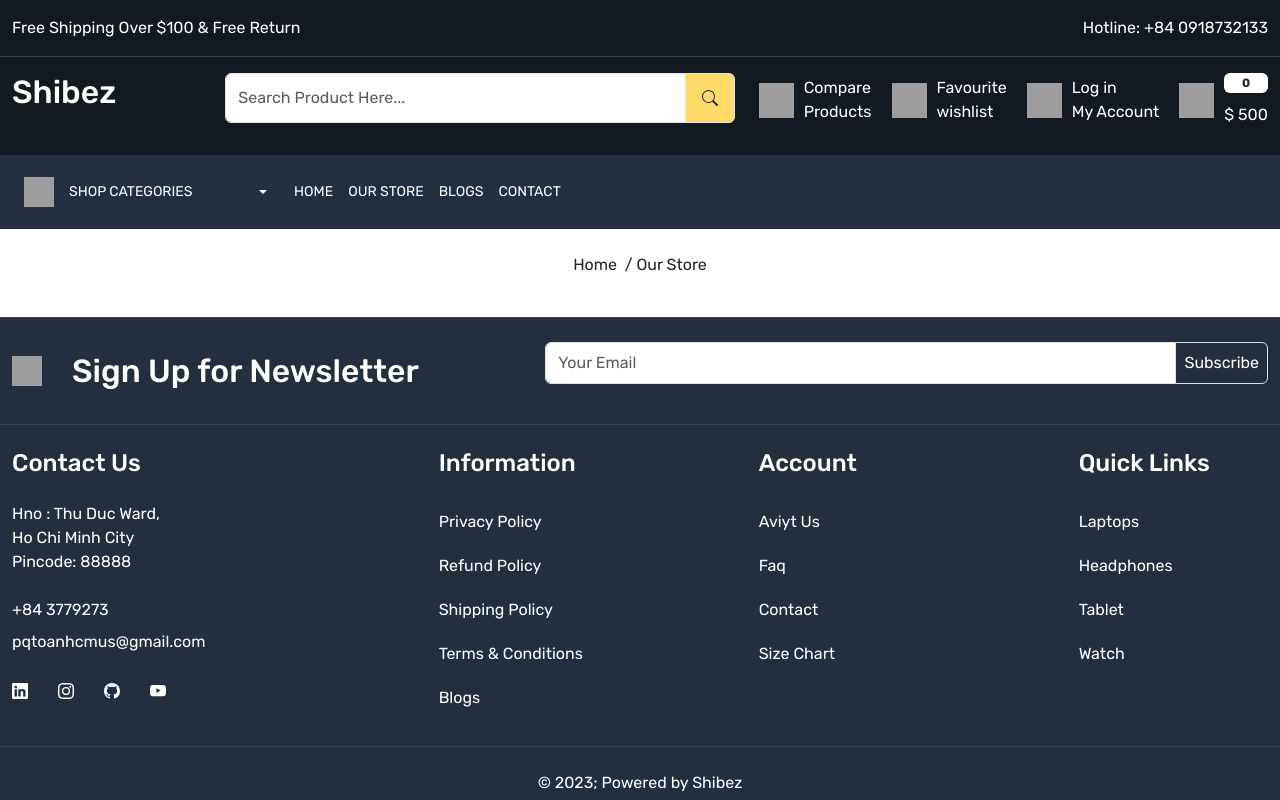
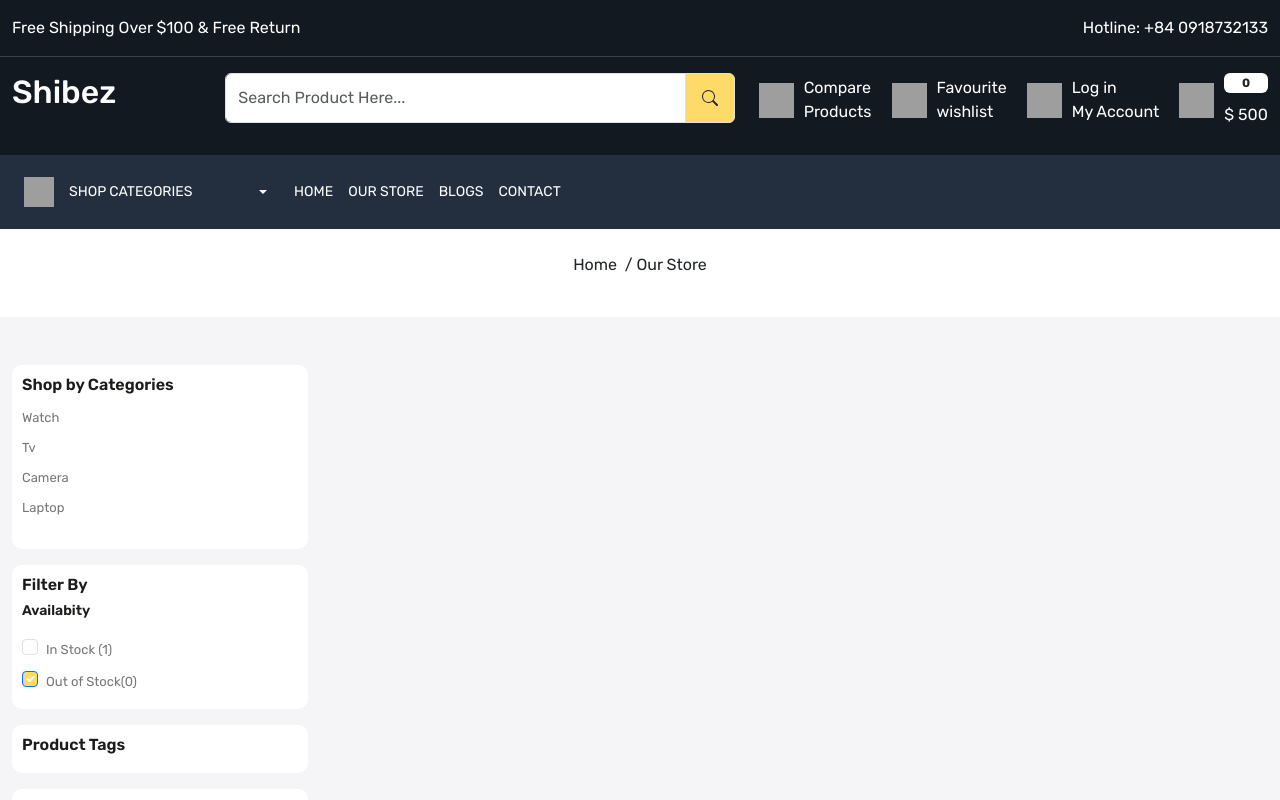
Before and after one commit to shibez0112/Ecommerce-React, a React (Create React App) app: page /store in a window 1280 px wide. Shown: the top 800 px of the page. Built offline with nearby package versions, Linux system fonts and the light colour scheme; grey boxes are pictures that could not be loaded.

Commit message:
feat: Add some filter for products

```diff
--- a/src/App.css
+++ b/src/App.css
@@ -322,7 +322,7 @@
 /* Product Card ends here */
 
 /* Special Product */
-.special-product-card{
+.special-product-card {
   padding: 10px;
   border-radius: 10px;
   background-color: white;
@@ -331,12 +331,12 @@
 /* Special Product ends here */
 
 /* Famous card */
-.famous-card .famous-content{
+.famous-card .famous-content {
   top: 10%;
   left: 5%;
 }
 
-.famous-card img{
+.famous-card img {
   border-radius: 10px;
 }
 
@@ -361,3 +361,40 @@
   color: white;
 }
 /* Famous card end here */
+
+/* Our Store */
+.filter-card {
+  background-color: white;
+  border-radius: 10px;
+  padding: 10px;
+}
+.filter-title {
+  font-size: 16px;
+  line-height: 20px;
+  font-weight: 600;
+  color: var(--color-1c1c1b);
+}
+.filter-card ul,
+.filter-card .form-check-label {
+  list-style-type: none;
+  font-size: 13px;
+  line-height: 30px;
+  color: var(--color-777777);
+  cursor: pointer;
+}
+.filter-card .form-check-input:focus {
+  box-shadow: none;
+  border-color: rgba(0, 0, 0, 0.25);
+}
+
+.filter-card .form-check-input:checked {
+  background-color: var(--color-fedb69);
+}
+
+.sub-title {
+  font-size: 14px;
+  font-weight: 600;
+  color: var(--color-1c1c1b);
+  margin-bottom: 15px;
+}
+/* Our Store ends here */
--- a/src/components/OurStore.js
+++ b/src/components/OurStore.js
@@ -7,6 +7,59 @@
     <>
       <Meta title={"OurStore"} />
       <BreadCrumb title="Our Store" />
+      <div className="store-wrapper home-wrapper-2 py-5">
+        <div className="container-xxl">
+          <div className="row">
+            <div className="col-3">
+              <div className="filter-card mb-3">
+                <h3 className="filter-title">Shop by Categories</h3>
+                <ul className="ps-0">
+                  <li>Watch</li>
+                  <li>Tv</li>
+                  <li>Camera</li>
+                  <li>Laptop</li>
+                </ul>
+              </div>
+              <div className="filter-card mb-3">
+                <h3 className="filter-title">Filter By</h3>
+                <div>
+                  <h5 className="sub-title">Availabity</h5>
+                  <div class="form-check">
+                    <input
+                      class="form-check-input"
+                      type="checkbox"
+                      value=""
+                      id=""
+                    />
+                    <label class="form-check-label" for="">
+                      In Stock (1)
+                    </label>
+                  </div>
+                  <div class="form-check">
+                    <input
+                      class="form-check-input"
+                      type="checkbox"
+                      value=""
+                      id=""
+                      checked
+                    />
+                    <label class="form-check-label" for="">
+                      Out of Stock(0)
+                    </label>
+                  </div>
+                </div>
+              </div>
+              <div className="filter-card mb-3">
+                <h3 className="filter-title">Product Tags</h3>
+              </div>
+              <div className="filter-card mb-3">
+                <h3 className="filter-title">Random Product</h3>
+              </div>
+            </div>
+            <div className="col-9"></div>
+          </div>
+        </div>
+      </div>
     </>
   );
 };
```
